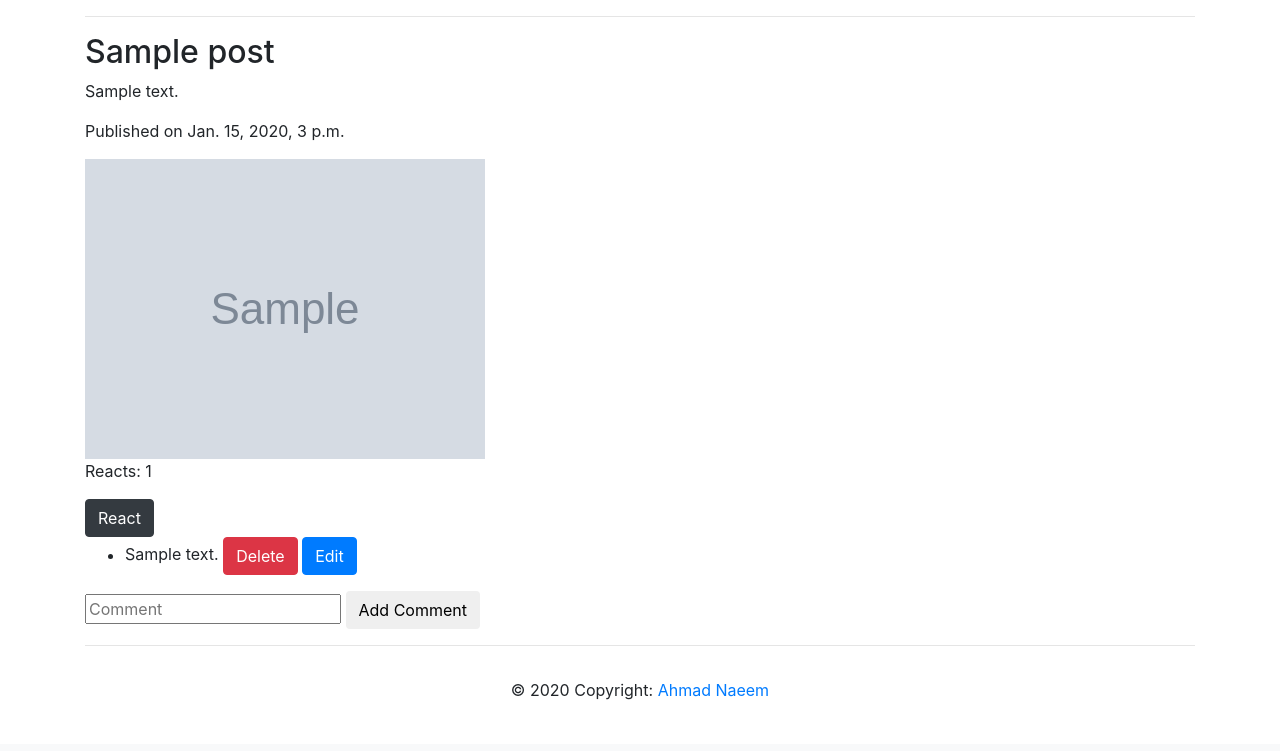
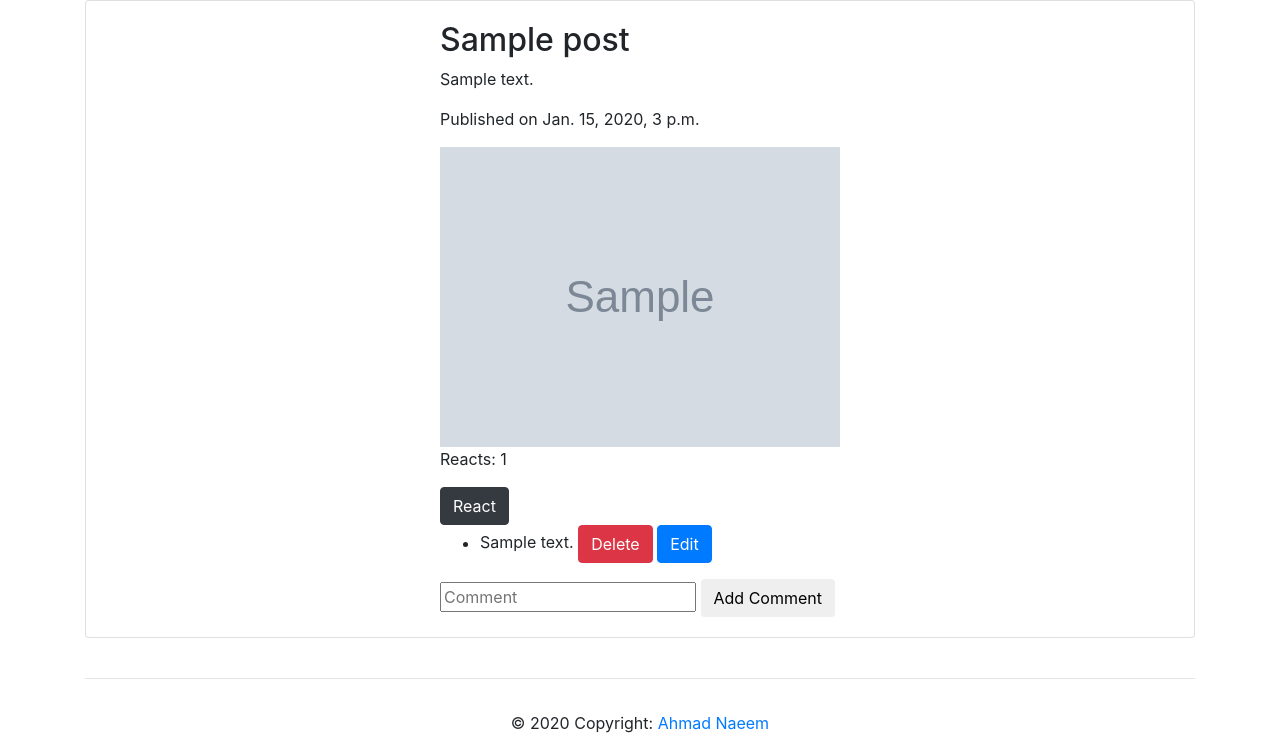
Before and after one commit to mankhokhar/djangoCrud, a Django app: page / in a window 1280 px wide. Shown: the part 56-807 px from the top of the page. Before the commit the page ends 756 px from the top, so only its background shows below. Run offline with Django 3.2, Linux system fonts and the light colour scheme; tables that the repository leaves empty hold one stand-in row (values such as "Sample post"); grey boxes marked "Sample" are stand-in pictures; some libraries are stand-ins or nearby versions.

Commit message:
Better Bootstrap

```diff
--- a/posts/admin.py
+++ b/posts/admin.py
@@ -3,9 +3,11 @@ from django.contrib import admin
 from .models import Post, Comment
 # Register your models here.
 
+
 class CommentsInline(admin.TabularInline):
     model = Comment
     extra = 2
+
 
 class PostAdmin(admin.ModelAdmin):
     fieldsets = [
@@ -16,4 +18,5 @@ class PostAdmin(admin.ModelAdmin):
     list_display = ('title', 'reacts', 'pub_date',)
     search_fields = ['title']
 
+
 admin.site.register(Post, PostAdmin)
--- a/posts/models.py
+++ b/posts/models.py
@@ -10,6 +10,7 @@ class Post(models.Model):
     reacts = models.IntegerField(default=0)
     image = models.ImageField(blank=True)
 
+
 class Comment(models.Model):
     post = models.ForeignKey(Post, on_delete=models.CASCADE)
     comment_text = models.TextField(blank=True)
--- a/posts/templates/posts/post_list.html
+++ b/posts/templates/posts/post_list.html
@@ -2,8 +2,8 @@
 
 {%  block content %}
 {% for post in posts_list %}
-<hr>
-
+<div class="card mr-auto">
+    <div class="card-body align-self-center">
         <div id="Post{{ forloop.counter }}" class="align-self-center outline-black">
             <h2> {{ post.title }} </h2>
             <p> {{ post.description }} </p>
@@ -38,6 +38,8 @@
                 <button type="submit" class="btn">Add Comment</button>
             </form>
         </div>
-
+    </div>
+</div>
+<br>
 {% endfor %}
 {% endblock content %}
```
Lines whose indentation alone changed are shown as unchanged.
